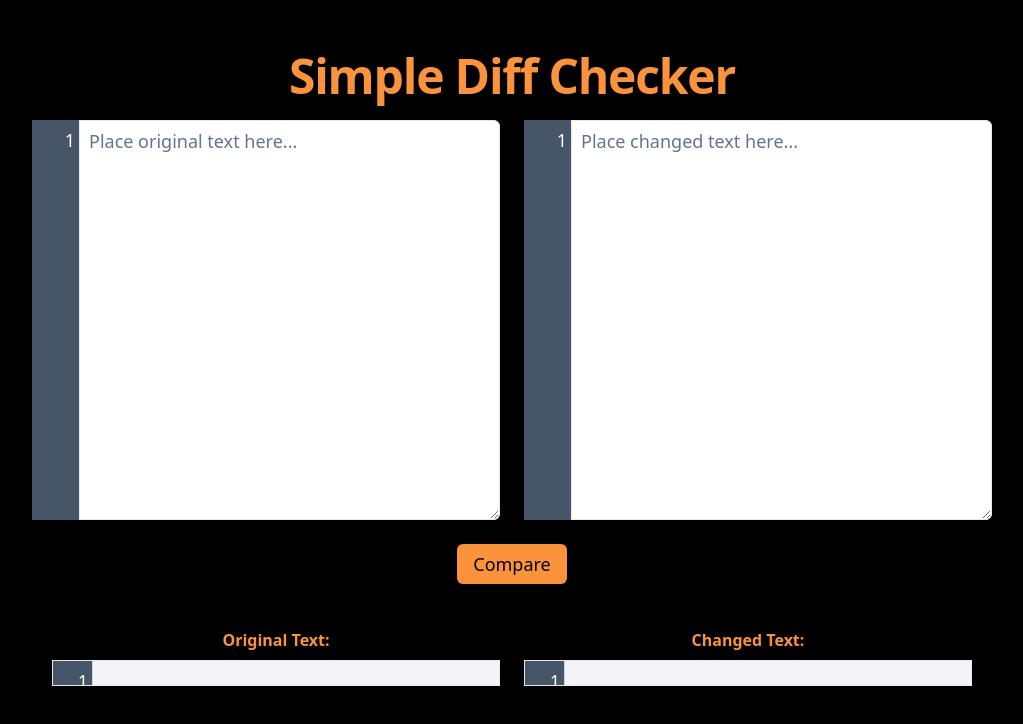
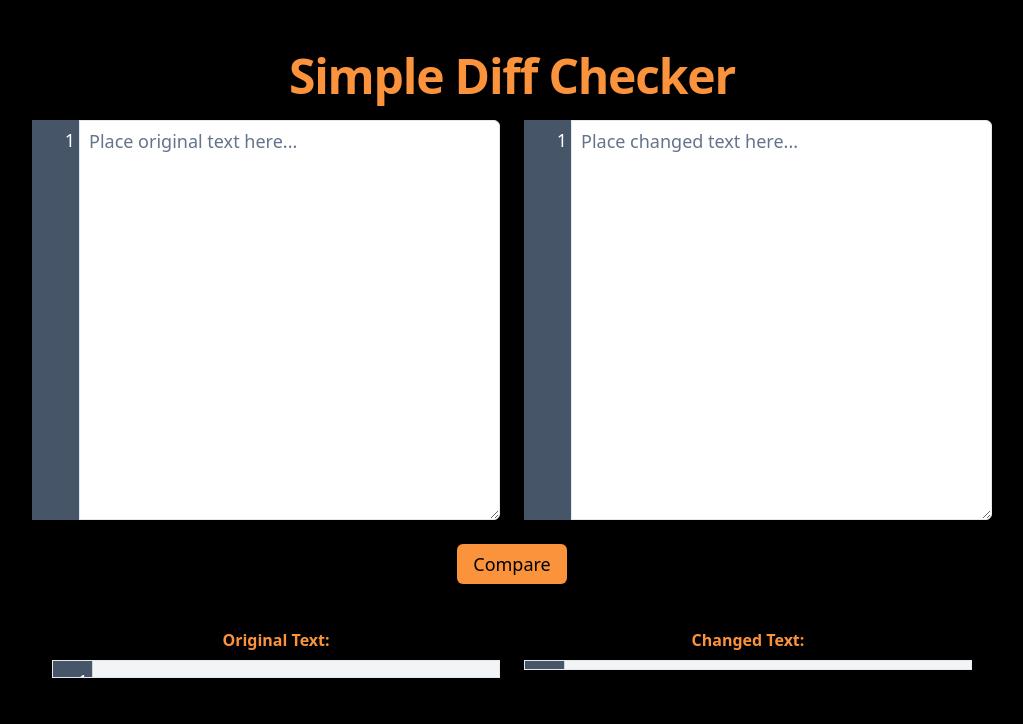
Before and after one commit to jeffbalagosa/diff-checker, a React (Vite) app: page / in a window 1280 px wide. Both pictures are taken after a click on the button "Compare". Shown: the top 724 px of the page, without its empty margins (128-1151 px from the left). Built offline with nearby package versions, Linux system fonts and the light colour scheme.

Commit message:
refactor: Update ResultsPanels component to improve layout and styling

```diff
--- a/src/components/Containers/ResultsPanels/ResultsPanels.tsx
+++ b/src/components/Containers/ResultsPanels/ResultsPanels.tsx
@@ -25,19 +25,23 @@ const ResultsPanels: React.FC<ResultsPanelsProps> = ({
   };
 
   return (
-    <div className="grid grid-cols-2 gap-6 p-5 relative">
+    <div className="grid grid-cols-2 gap-6 p-5">
       <div>
         <h2 className="font-bold mb-2 text-orange-400 bg-black">
           Original Text:
         </h2>
-        <div className="border p-3 bg-gray-100 relative overflow-hidden">
+        <div className="relative border bg-gray-100 overflow-hidden">
           <LineNumbers
             lineCount={originalLineCount}
             scrollTop={originalScrollTop}
           />
           <div
-            className="relative overflow-auto pl-12"
-            style={{ whiteSpace: 'pre-wrap', textAlign: 'left' }}
+            className="relative overflow-hidden pl-12 p-2 text-lg"
+            style={{
+              whiteSpace: 'pre-wrap',
+              textAlign: 'left',
+              lineHeight: '1.5rem',
+            }}
             onScroll={handleOriginalScroll}
           >
             {originalTextInput}
@@ -48,14 +52,18 @@ const ResultsPanels: React.FC<ResultsPanelsProps> = ({
         <h2 className="font-bold mb-2 text-orange-400 bg-black">
           Changed Text:
         </h2>
-        <div className="border p-3 bg-gray-100 relative overflow-hidden">
+        <div className="relative border bg-gray-100 overflow-hidden">
           <LineNumbers
             lineCount={changedLineCount}
             scrollTop={changedScrollTop}
           />
           <div
-            className="relative overflow-auto pl-12"
-            style={{ whiteSpace: 'pre-wrap', textAlign: 'left' }}
+            className="relative overflow-hidden pl-12 pt-2 text-lg"
+            style={{
+              whiteSpace: 'pre-wrap',
+              textAlign: 'left',
+              lineHeight: '1.5rem',
+            }}
             onScroll={handleChangedScroll}
           >
             {changedTextInput}
```
